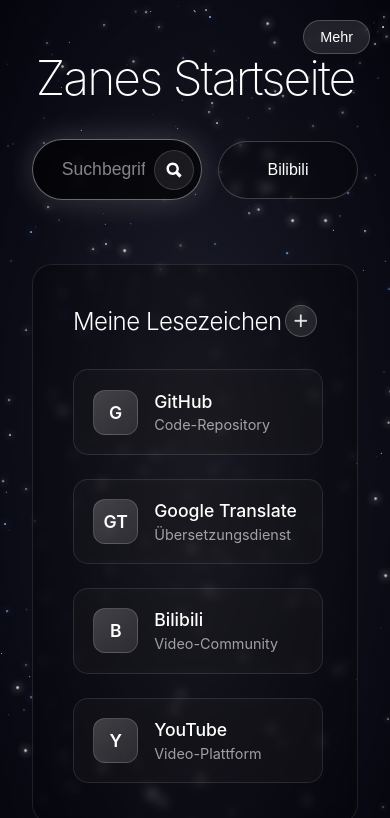
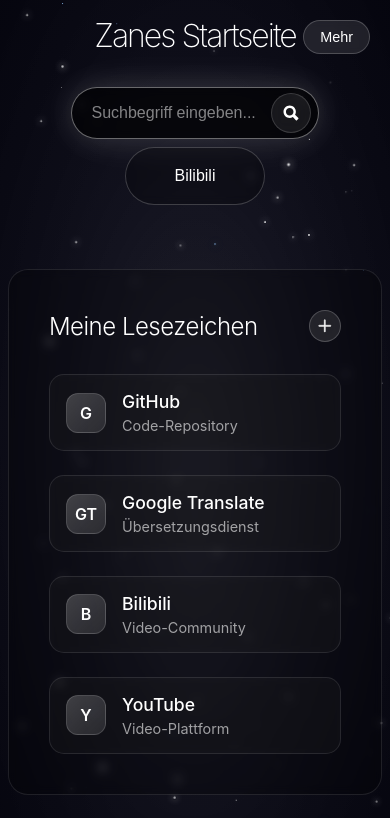
Before and after one commit to NarukamiU713/Mein-Startseite, a plain HTML site: page index.html in a window 390 px wide. Shown: the top 818 px of the page. Drawn offline with Linux system fonts and the light colour scheme.

Commit message:
Update index.html

```diff
--- a/index.html
+++ b/index.html
@@ -1,7 +1,8 @@
 <!DOCTYPE html>
+<!-- saved from url=(0058)file:///C:/Users/30341/Desktop/v3_optimized_startpage.html -->
 <html lang="fr"><head><meta http-equiv="Content-Type" content="text/html; charset=UTF-8">
 
-    <meta name="viewport" content="width=device-width, initial-scale=1.0">
+    <meta name="viewport" content="width=device-width, initial-scale=1.0, user-scalable=no, maximum-scale=1">
     <title>Zanes Startseite</title>
     <style>
         * {
@@ -744,6 +745,47 @@
             transform: scale(1.1);
             box-shadow: 0 0 15px rgba(255, 255, 255, 0.2);
         }
+
+        @media (max-width: 600px) {
+        .container {
+            padding: 1rem 0.5rem;
+        }
+
+        .logo {
+            font-size: 2rem;
+        }
+
+        .search-container {
+            flex-direction: column;
+            gap: 0.5rem;
+        }
+
+        .search-input {
+            font-size: 1rem;
+            padding: 1rem 1.2rem;
+        }
+
+        .search-select {
+            font-size: 1rem;
+            width: 100%;
+            max-width: 300px;
+        }
+
+        .bookmark-grid {
+            grid-template-columns: 1fr;
+        }
+
+        .bookmark-item {
+            padding: 1rem;
+        }
+
+        .bookmark-icon {
+            width: 40px;
+            height: 40px;
+            font-size: 1rem;
+        }
+    }
+
     </style>
 <!-- SVG Icons -->
 </head><body><svg style="display: none;">
@@ -1078,6 +1120,7 @@
 
         function handleTouchStart(e) {
             e.preventDefault(); // Prevent scrolling during touch
+            e.stopPropagation(); // 防止事件冒泡
 
             const touch = e.touches[0];
             const startX = touch.clientX;
@@ -1263,9 +1306,11 @@
         function createParticles() {
             const particlesContainer = document.getElementById('particles');
 
+            particlesContainer.innerHTML = '';
+
             // Statische Sterne erstellen
             function createStars() {
-                const starCount = 30;
+                const starCount = 100;
 
                 for (let i = 0; i < starCount; i++) {
                     const star = document.createElement('div');
```
